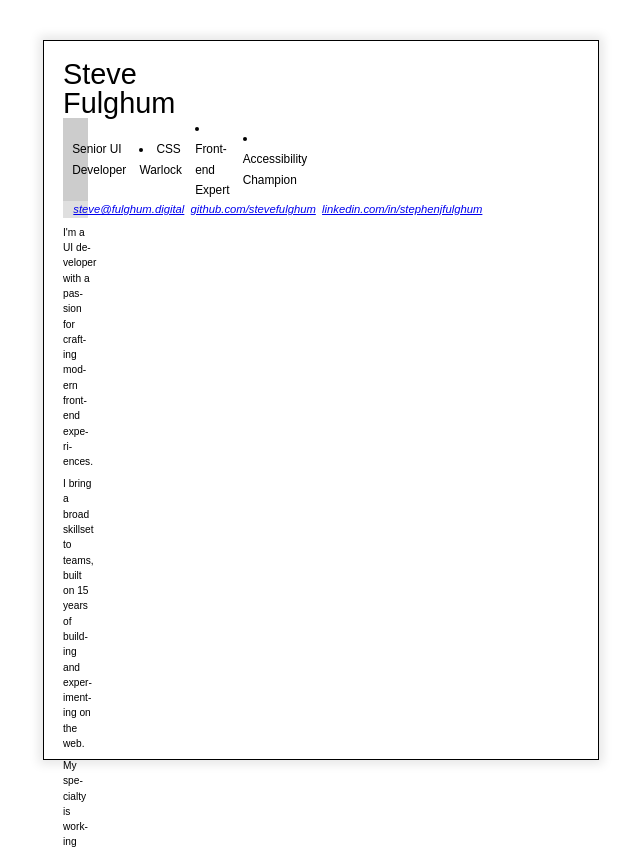
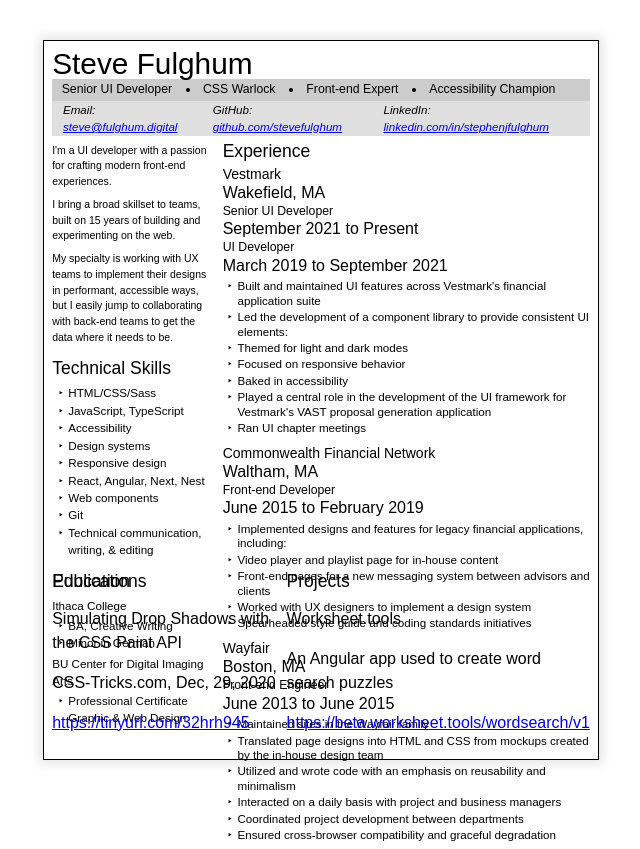
Before and after one commit to stevefulghum/fulghum.digital, an Angular app: page / in a window 1280 px wide. Shown: the top 849 px of the page, without its empty margins (319-959 px from the left). Built offline with nearby package versions, Linux system fonts and the light colour scheme; a web font is replaced by a local one.

Commit message:
More formatting

```diff
--- a/src/app/components/page/page.css
+++ b/src/app/components/page/page.css
@@ -1,4 +1,5 @@
 :host {
+    main {
         container-type: size;
         container-name: resume-page;
         aspect-ratio: 8.5 / 11;
@@ -102,7 +103,7 @@
             gap: 1cqh;
             grid-row: 4 / 5;
             margin-top: 1cqh;
-        hyphens: auto;
+            hyphens: none;
 
             p {
                 margin: 0;
@@ -284,3 +285,4 @@
             }
         }
     }
+}
--- a/src/app/components/page/page.html
+++ b/src/app/components/page/page.html
@@ -12,9 +12,9 @@
     </section>
     <address class="title-subheading">
         <ul aria-label="contact information">
-            <li><a href="mailto:steve@fulghum.digital">steve&#64;fulghum.digital</a></li>
-            <li><a href="https://github.com/stevefulghum">github.com&#47;stevefulghum</a></li>
-            <li><a href="https://linkedin.com/in/stephenjfulghum">linkedin.com&#47;in&#47;stephenjfulghum</a></li>
+            <li>Email: <a href="mailto:steve@fulghum.digital">steve&#64;fulghum.digital</a></li>
+            <li>GitHub: <a href="https://github.com/stevefulghum">github.com&#47;stevefulghum</a></li>
+            <li>LinkedIn: <a href="https://linkedin.com/in/stephenjfulghum">linkedin.com&#47;in&#47;stephenjfulghum</a></li>
         </ul>
     </address>
     <section class="introduction">
@@ -62,9 +62,9 @@
                 <h3>Vestmark</h3>
                 <p>Wakefield, MA</p>
                 <h4>Senior UI Developer</h4>
-                <p><time datetime="2021-09">September 2021</time> - <time datetime="present">Present</time></p>
+                <p><time datetime="2021-09">September 2021</time> to <time datetime="present">Present</time></p>
                 <h4>UI Developer</h4>
-                <p><time datetime="2019-03">March 2019</time> - <time datetime="2021-09">September 2021</time></p>
+                <p><time datetime="2019-03">March 2019</time> to <time datetime="2021-09">September 2021</time></p>
             </header>
             <ul>
                 <li>Built and maintained UI features across Vestmark's financial application suite</li>
@@ -82,7 +82,7 @@
                 <h3>Commonwealth Financial Network</h3>
                 <p>Waltham, MA</p>
                 <h4>Front-end Developer</h4>
-                <p><time datetime="2015-06">June 2015</time> - <time datetime="2019-02">February 2019</time></p>
+                <p><time datetime="2015-06">June 2015</time> to <time datetime="2019-02">February 2019</time></p>
             </header>
             <ul>
                 <li>Implemented designs and features for legacy financial applications, including:</li>
@@ -97,7 +97,7 @@
                 <h3>Wayfair</h3>
                 <p>Boston, MA</p>
                 <h4>Front-end Engineer</h4>
-                <p><time datetime="2013-06">June 2013</time> - <time datetime="2015-06">June 2015</time></p>
+                <p><time datetime="2013-06">June 2013</time> to <time datetime="2015-06">June 2015</time></p>
             </header>
             <ul>
                 <li>Maintained sites in the Wayfair family</li>
--- a/src/styles.css
+++ b/src/styles.css
@@ -50,15 +50,18 @@
 }
 
 app-page {
+    main {
         page: --resume-page;
+    }
 }
 
 @media print {
-    :is(body, app-root) {
+    :is(body, app-root, app-page) {
         display: contents !important;
     }
 
     app-page {
+        main {
             margin: 0 !important;
             padding: 0 !important;
             border: 0 !important;
@@ -68,6 +71,7 @@
             min-height: 0 !important;
         }
     }
+}
 
 @page {
     size: letter portrait;
```
Lines whose indentation alone changed are shown as unchanged.
